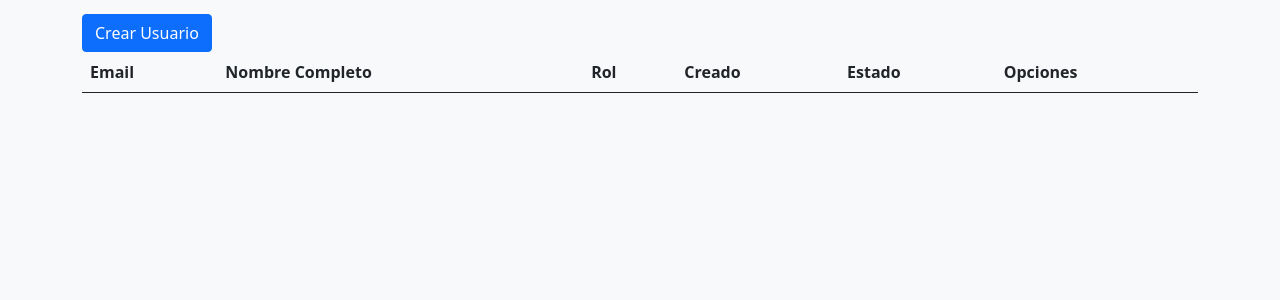
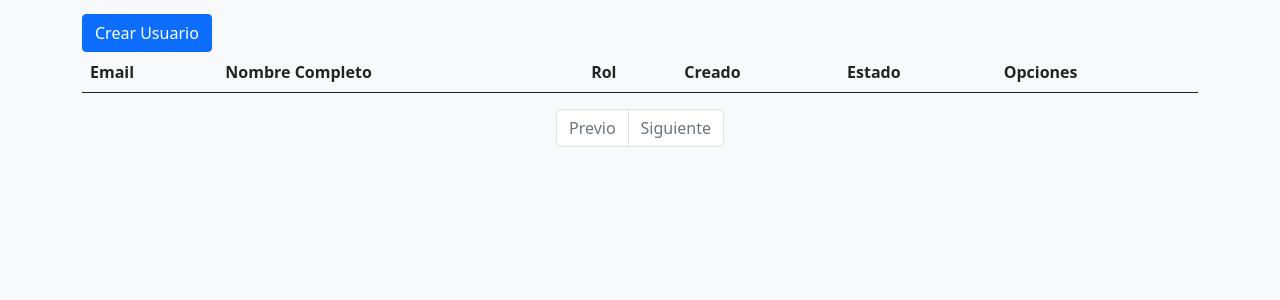
Before and after one commit to TomasCamp/historic-sites-app, a Flask app: page /users/ in a window 1280 px wide. Shown: the part 325-625 px from the top of the page. Run offline with Flask 3, Linux system fonts and the light colour scheme; a user stored in the database is signed in; tables that the repository leaves empty hold one stand-in row (values such as "Sample post"); lists and menus that the app fills with data are empty.

Commit message:
feat: agregar paginación a users

```diff
--- a/src/controllers/user_controller.py
+++ b/src/controllers/user_controller.py
@@ -17,7 +17,6 @@ def index():
     filters = {}
     if form.validate():
         filters = form.data
-    print(form.errors)
 
     users = user_service.list_filtered_users(**filters)
 
--- a/src/forms/user_forms.py
+++ b/src/forms/user_forms.py
@@ -1,5 +1,5 @@
 from flask_wtf import FlaskForm
-from wtforms import StringField, SelectField, EmailField, PasswordField
+from wtforms import StringField, SelectField, EmailField, PasswordField, IntegerField
 from src.services import user_service
 from wtforms.validators import DataRequired, Length, Email, Regexp, EqualTo
 
@@ -7,9 +7,11 @@ from wtforms.validators import DataRequired, Length, Email, Regexp, EqualTo
 class UserFilterForm(FlaskForm):
     email = StringField("Email")
     active = SelectField(
-        "Estado", choices=[("", "Todos"), ("1", "Activo"), ("0", "Suspendido")]
+        "Estado",
+        choices=[("", "Todos"), ("1", "Activo"), ("0", "Suspendido")],
+        default="",
     )
-    role_id = SelectField("Rol")
+    role_id = SelectField("Rol", choices=[("", "Todos")], default="")
     sort_by = SelectField(
         "Ordenar por",
         choices=[
@@ -18,6 +20,7 @@ class UserFilterForm(FlaskForm):
         ],
         default="created_at_desc",
     )
+    page = IntegerField(default=1)
 
     def __init__(self, *args, **kwargs):
         kwargs["meta"] = {"csrf": False}
@@ -25,9 +28,7 @@ class UserFilterForm(FlaskForm):
 
         roles = user_service.list_all_roles()
 
-        self.role_id.choices = [("", "Todos")] + [
-            (str(role.id), role.name) for role in roles
-        ]
+        self.role_id.choices += [(str(role.id), role.name) for role in roles]
 
 
 class UserCreateForm(FlaskForm):
--- a/src/services/user_service.py
+++ b/src/services/user_service.py
@@ -70,7 +70,7 @@ def get_user_by_email(user_email: str) -> Optional[User]:
 
 
 def list_filtered_users(
-    email=None, active=None, role_id=None, sort_by="created_at_desc"
+    email=None, active=None, role_id=None, sort_by="created_at_desc", page=1
 ) -> List[User]:
     """Devuelve todos los registros de users que cumplan los filtros como una lista."""
     stmt = select(User).where(User.is_delete.is_(False))
@@ -91,7 +91,7 @@ def list_filtered_users(
     else:
         stmt = stmt.order_by(desc(User.created_at))
 
-    return db.session.scalars(stmt).all()
+    return db.paginate(stmt, page=page, per_page=1, error_out=False)
 
 
 def update_user(user_id: int, name: str, lastname: str, role_id: int) -> Optional[User]:
--- a/src/templates/users/index.html
+++ b/src/templates/users/index.html
@@ -75,4 +75,45 @@
     </tbody>
 </table>
 
+<nav aria-label="Page navigation example">
+    <ul class="pagination d-flex justify-content-center">
+        <!-- Botón Previo -->
+        <li class="page-item {% if not users.has_prev %}disabled{% endif %}">
+            <a class="page-link"
+               href="{% if users.has_prev %}{{ url_for('users.index', **dict(request.args, page=users.prev_num)) }}{% else %}#{% endif %}">
+               Previo
+            </a>
+        </li>
+
+        <!-- Números de Página -->
+        {% for page_num in users.iter_pages(left_edge=1, right_edge=1, left_current=2, right_current=2) %}
+            {% if page_num %}
+                {% if page_num == users.page %}
+                    <li class="page-item active" aria-current="page">
+                        <span class="page-link">{{ page_num }}</span>
+                    </li>
+                {% else %}
+                    <li class="page-item">
+                        <a class="page-link" href="{{ url_for('users.index', **dict(request.args, page=page_num)) }}">
+                            {{ page_num }}
+                        </a>
+                    </li>
+                {% endif %}
+            {% else %}
+                <li class="page-item disabled">
+                    <span class="page-link">&hellip;</span>
+                </li>
+            {% endif %}
+        {% endfor %}
+
+        <!-- Botón Siguiente -->
+        <li class="page-item {% if not users.has_next %}disabled{% endif %}">
+            <a class="page-link"
+               href="{% if users.has_next %}{{ url_for('users.index', **dict(request.args, page=users.next_num)) }}{% else %}#{% endif %}">
+               Siguiente
+            </a>
+        </li>
+    </ul>
+</nav>
+
 {% endblock %}
```
